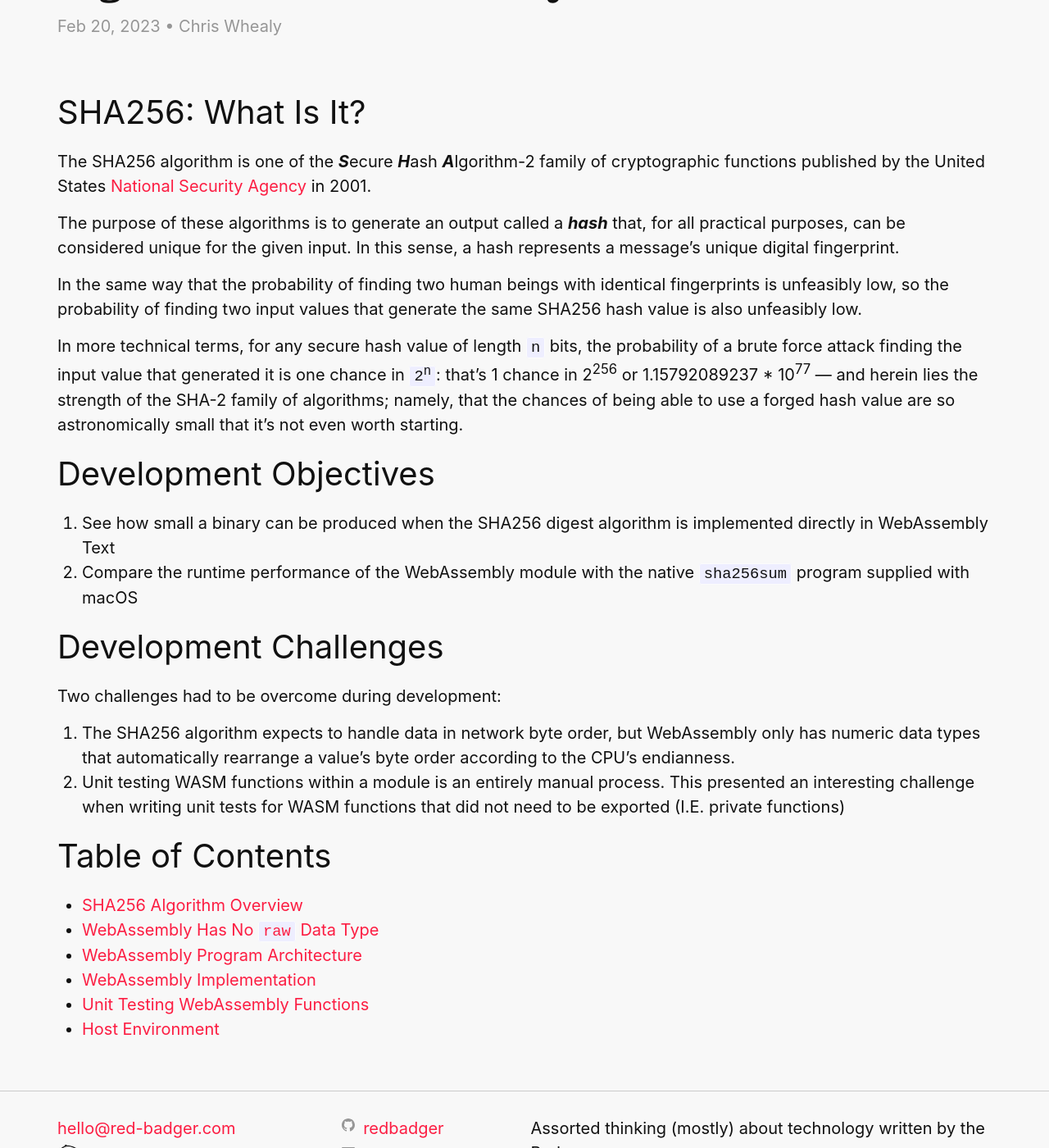
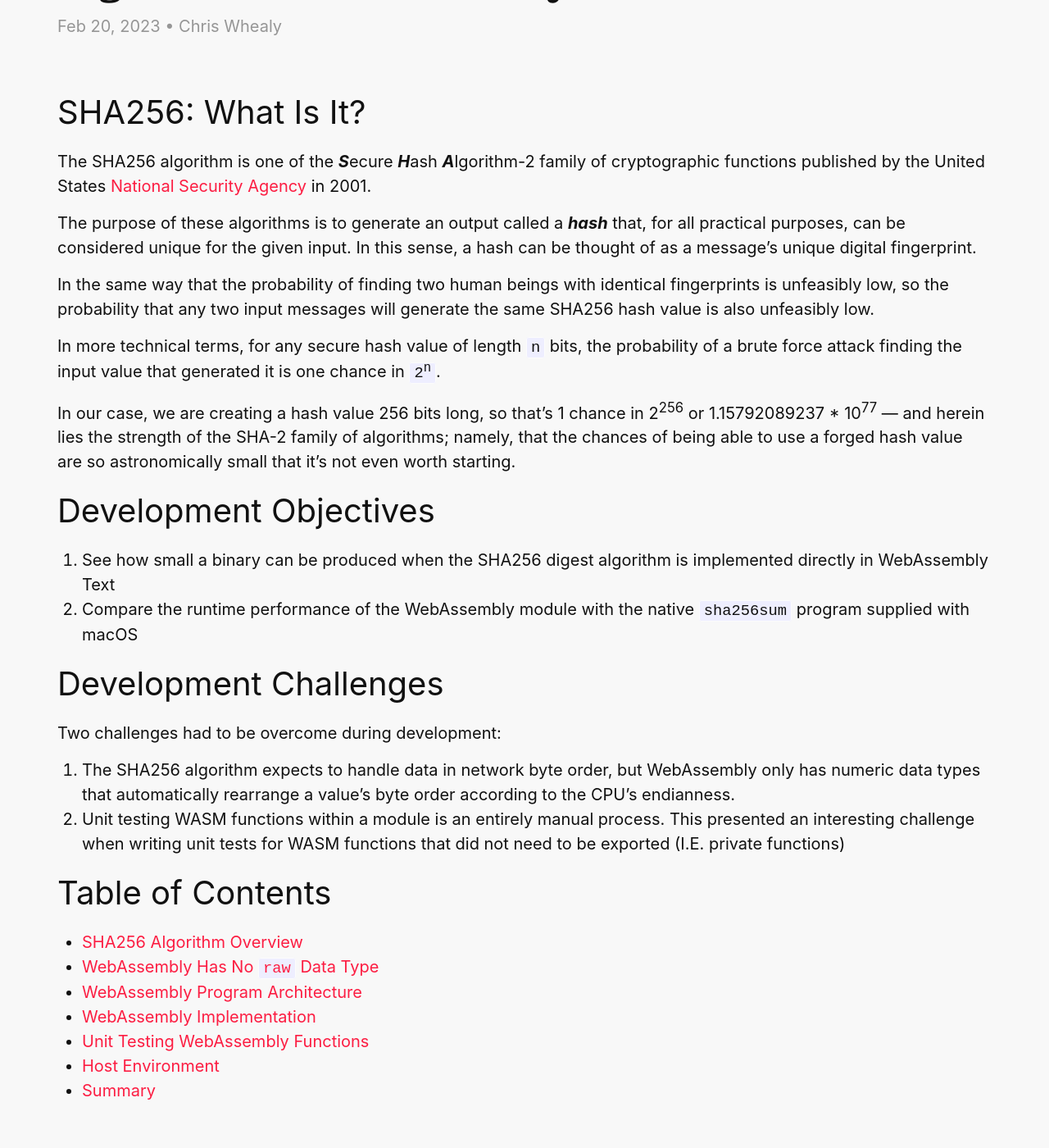
Before and after one commit to redbadger/awesome-badger, a Jekyll site: the page built from _posts/2023-02-20-sha256-webassembly.md, in a window 1280 px wide and 1400 px high, scrolled down 401 px. Shown: the whole window at 82% size. Built offline with Jekyll 4.4.1, drawn with Linux system fonts in a browser that asks for light colours; some web fonts are replaced.

Commit message:
Add summary doc

```diff
--- a/_posts/2023-02-20-sha256-webassembly.md
+++ b/_posts/2023-02-20-sha256-webassembly.md
@@ -12,11 +12,13 @@
 The SHA256 algorithm is one of the ***S***ecure ***H***ash ***A***lgorithm-2 family of cryptographic functions published by the United States [National Security Agency](https://en.wikipedia.org/wiki/National_Security_Agency) in 2001.
 
 The purpose of these algorithms is to generate an output called a ***hash*** that, for all practical purposes, can be considered unique for the given input.
-In this sense, a hash represents a message's unique digital fingerprint.
+In this sense, a hash can be thought of as a message's unique digital fingerprint.
 
-In the same way that the probability of finding two human beings with identical fingerprints is unfeasibly low, so the probability of finding two input values that generate the same SHA256 hash value is also unfeasibly low.
+In the same way that the probability of finding two human beings with identical fingerprints is unfeasibly low, so the probability that any two input messages will generate the same SHA256 hash value is also unfeasibly low.
 
-In more technical terms, for any secure hash value of length `n` bits, the probability of a brute force attack finding the input value that generated it is one chance in <code>2<sup>n</sup></code>: that's 1 chance in 2<sup>256</sup> or 1.15792089237 * 10<sup>77</sup> &mdash; and herein lies the strength of the SHA-2 family of algorithms; namely, that the chances of being able to use a forged hash value are so astronomically small that it's not even worth starting.
+In more technical terms, for any secure hash value of length `n` bits, the probability of a brute force attack finding the input value that generated it is one chance in <code>2<sup>n</sup></code>.
+
+In our case, we are creating a hash value 256 bits long, so that's 1 chance in 2<sup>256</sup> or 1.15792089237 * 10<sup>77</sup> &mdash; and herein lies the strength of the SHA-2 family of algorithms; namely, that the chances of being able to use a forged hash value are so astronomically small that it's not even worth starting.
 
 ## Development Objectives
 
@@ -39,3 +41,4 @@
 - [WebAssembly Implementation](/chriswhealy/sha256/implementation/)
 - [Unit Testing WebAssembly Functions](/chriswhealy/sha256/testing/)
 - [Host Environment](/chriswhealy/sha256/host-environment/)
+- [Summary](/chriswhealy/sha256/summary/)
```
Also changed, not shown: chriswhealy/sha256/architecture/README.md (+6 -3 lines), chriswhealy/sha256/summary/README.md (added, +21 -0 lines), chriswhealy/sha256/img/sha256.png (added), 1 other file.
